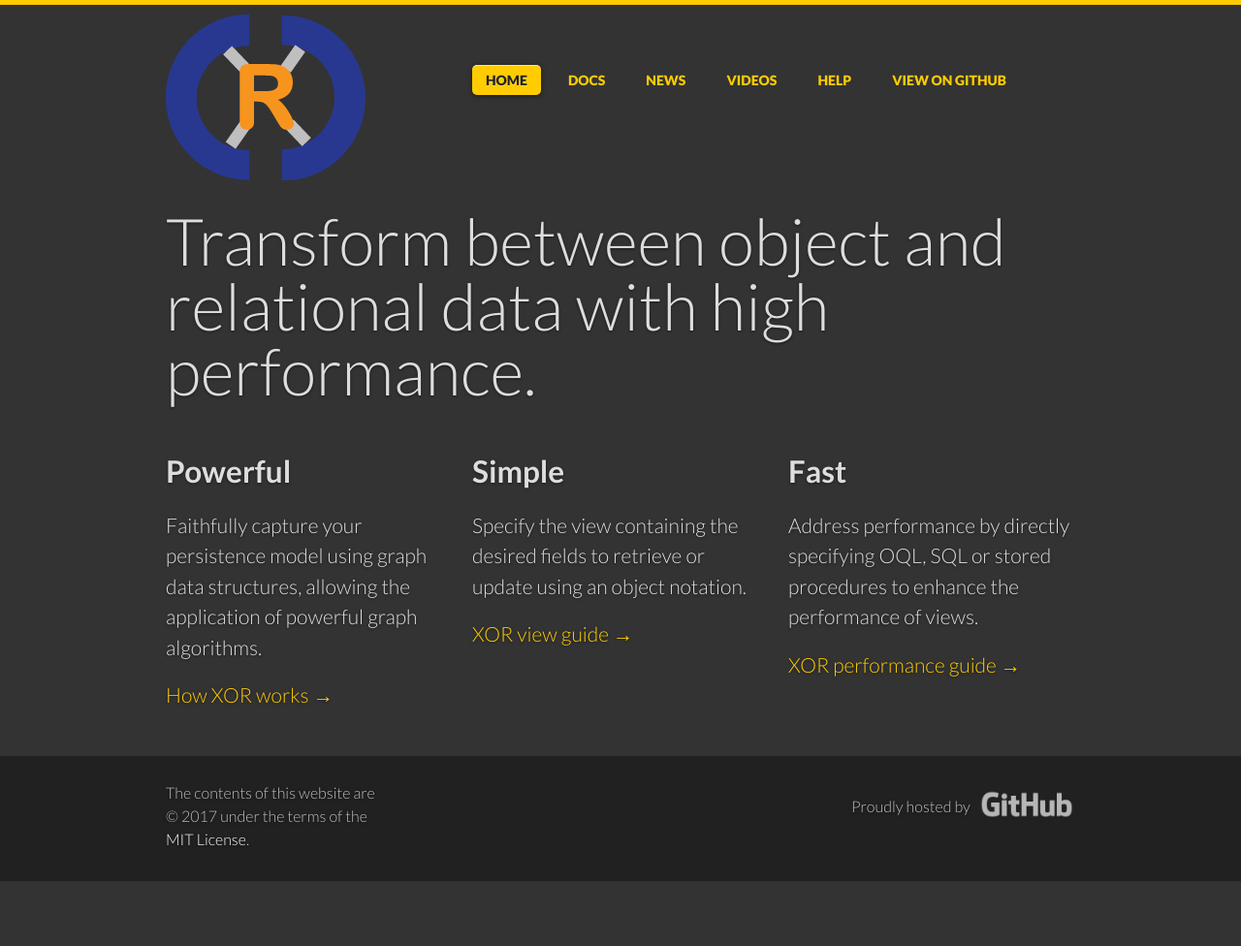
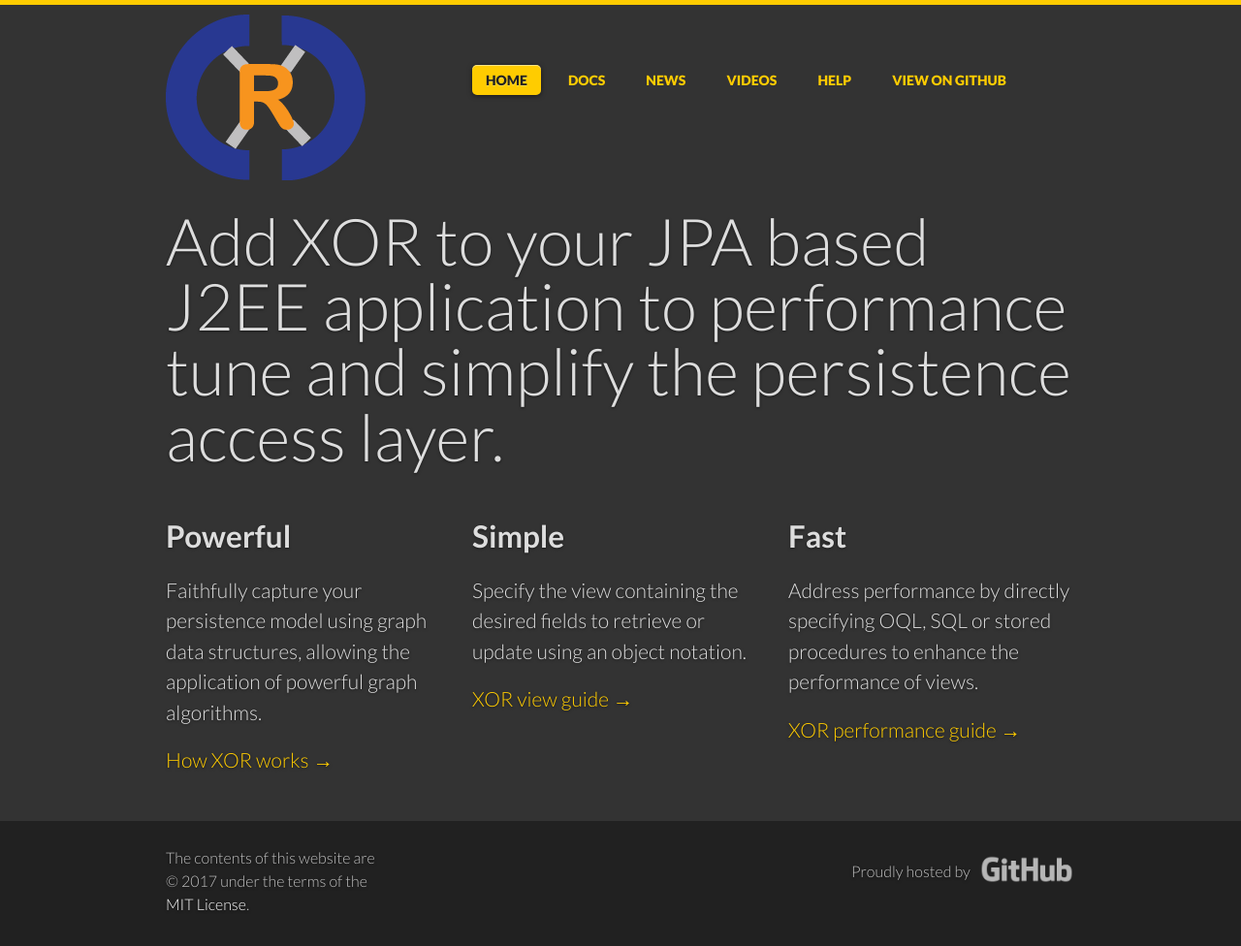
Before and after one commit to ddalton/xor, a Jekyll site: the page built from docs/index.html, in a window 1280 px wide. Shown: the whole page at 97% size. Built offline with Jekyll 4.4.1, drawn with Linux system fonts in a browser that asks for light colours; before the commit the page ends 909 px from its top, so only the background shows below that.

Commit message:
Update description

```diff
--- a/docs/index.html
+++ b/docs/index.html
@@ -6,7 +6,7 @@ overview: true
 <section class="intro">
   <div class="grid">
     <div class="unit whole center-on-mobiles">
-      <p class="first">Transform between object and relational data with high performance.</p>
+      <p class="first">Add XOR to your JPA based J2EE application to performance tune and simplify the persistence access layer.</p>
     </div>
   </div>
 </section>
```
